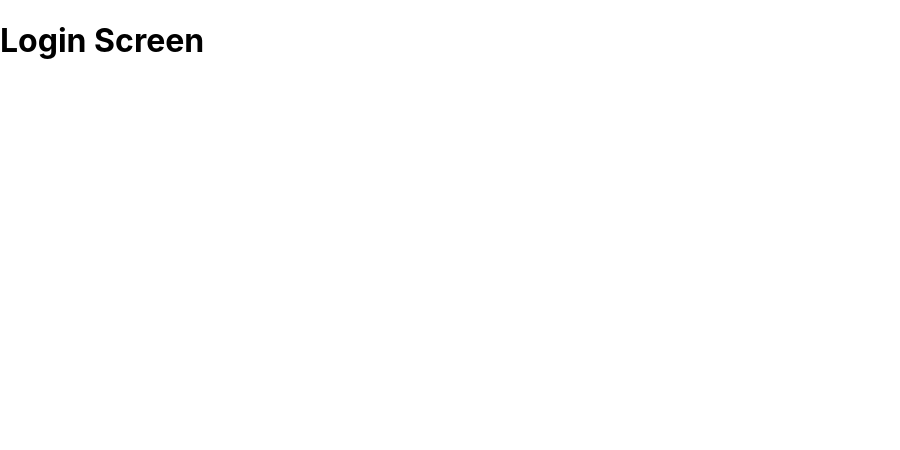
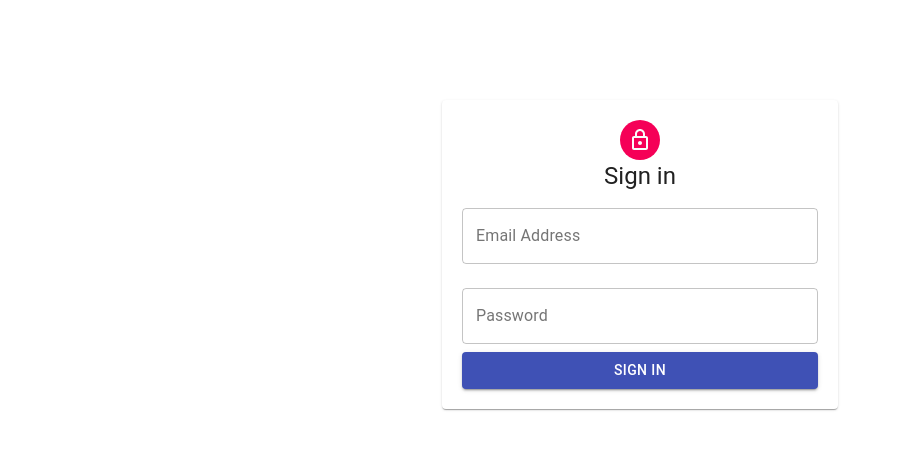
Before and after one commit to Jaseyacey/ServiceWorkerFund, a React (Create React App) app: page /login in a window 1280 px wide. Shown: the top 450 px of the page, without its empty margins (0-900 px from the left). Built offline with nearby package versions, Linux system fonts and the light colour scheme; no server answers.

Commit message:
login functionallity working

```diff
--- a/package.json
+++ b/package.json
@@ -3,6 +3,8 @@
   "version": "0.1.0",
   "private": true,
   "dependencies": {
+    "@material-ui/core": "^4.9.7",
+    "@material-ui/icons": "^4.9.1",
     "@testing-library/jest-dom": "^4.2.4",
     "@testing-library/react": "^9.3.2",
     "@testing-library/user-event": "^7.1.2",
--- a/src/pages/HomePage.js
+++ b/src/pages/HomePage.js
@@ -31,7 +31,7 @@ const HomePage = () => (
                 <p>Service industry workers apply through the <a href="./pages/PaymentPage">Application Page</a></p>
             </ListGroup.Item>
             <ListGroup.Item as="li">
-                <p>We analyse each case and donate 20% of their monthly earnings, this is established by them submitting their monthly payslips.</p>
+                <p>We analyse each case and donate 20% of their monthly earnings, this is estab lished by them submitting their monthly payslips.</p>
             </ListGroup.Item>
             <ListGroup.Item as="li">
                 <p>Each case is dealt with on its merit.</p>
--- a/src/pages/Login.js
+++ b/src/pages/Login.js
@@ -1,11 +1,124 @@
-import React from 'react';
+import React, { Component } from "react";
+import { connect } from "react-redux";
+import { Redirect } from "react-router-dom";
+import { loginUser } from "../actions";
+import { withStyles } from "@material-ui/styles";
+import Avatar from "@material-ui/core/Avatar";
+import Button from "@material-ui/core/Button";
+import TextField from "@material-ui/core/TextField";
+import LockOutlinedIcon from "@material-ui/icons/LockOutlined";
+import Typography from "@material-ui/core/Typography";
+import Paper from "@material-ui/core/Paper";
+import Container from "@material-ui/core/Container";
 
-import '../App.css';
 
-const LoginScreen = () => (
-    <>
-    <h1>Login Screen  </h1>
-    </>
-);
+const styles = () => ({
+  "@global": {
+    body: {
+      backgroundColor: "#fff"
+    }
+  },
+  paper: {
+    marginTop: 100,
+    display: "flex",
+    padding: 20,
+    flexDirection: "column",
+    alignItems: "center"
+  },
+  avatar: {
+    marginLeft: "auto",
+    marginRight: "auto",
+    backgroundColor: "#f50057"
+  },
+  form: {
+    marginTop: 1
+  },
+  errorText: {
+    color: "#f50057",
+    marginBottom: 5,
+    textAlign: "center"
+  }
+});
 
-export default LoginScreen;
+class Login extends Component {
+  state = { email: "", password: "" };
+
+  handleEmailChange = ({ target }) => {
+    this.setState({ email: target.value });
+  };
+
+  handlePasswordChange = ({ target }) => {
+    this.setState({ password: target.value });
+  };
+
+  handleSubmit = () => {
+    const { dispatch } = this.props;
+    const { email, password } = this.state;
+
+    dispatch(loginUser(email, password));
+  };
+
+  render() {
+    const { classes, loginError, isAuthenticated } = this.props;
+    if (isAuthenticated) {
+      return <Redirect to="/ContactUs" />;
+    } else {
+      return (
+        <Container component="main" maxWidth="xs">
+          <Paper className={classes.paper}>
+            <Avatar className={classes.avatar}>
+              <LockOutlinedIcon />
+            </Avatar>
+            <Typography component="h1" variant="h5">
+              Sign in
+            </Typography>
+            <TextField
+              variant="outlined"
+              margin="normal"
+              fullWidth
+              id="email"
+              label="Email Address"
+              name="email"
+              onChange={this.handleEmailChange}
+            />
+            <TextField
+              variant="outlined"
+              margin="normal"
+              fullWidth
+              name="password"
+              label="Password"
+              type="password"
+              id="password"
+              onChange={this.handlePasswordChange}
+            />
+            {loginError && (
+              <Typography component="p" className={classes.errorText}>
+                Incorrect email or password.
+              </Typography>
+            )}
+            <Button
+              type="button"
+              fullWidth
+              variant="contained"
+              color="primary"
+              className={classes.submit}
+              onClick={this.handleSubmit}
+            >
+              Sign In
+            </Button>
+          </Paper>
+        </Container>
+      );
+    }
+  }
+}
+
+function mapStateToProps(state) {
+  return {
+    isLoggingIn: state.auth.isLoggingIn,
+    loginError: state.auth.loginError,
+    isAuthenticated: state.auth.isAuthenticated
+  };
+}
+
+export default withStyles(styles)(connect(mapStateToProps)(Login));
```
Also changed, not shown: 1 other file (tests, documents, lock files or other folders).
